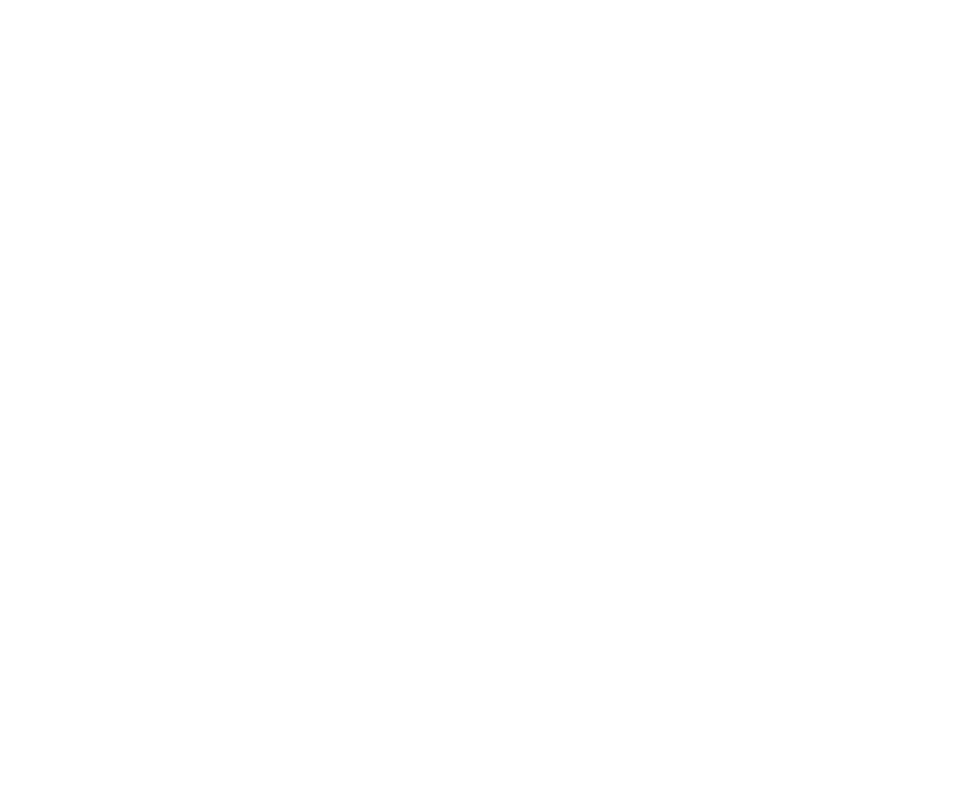
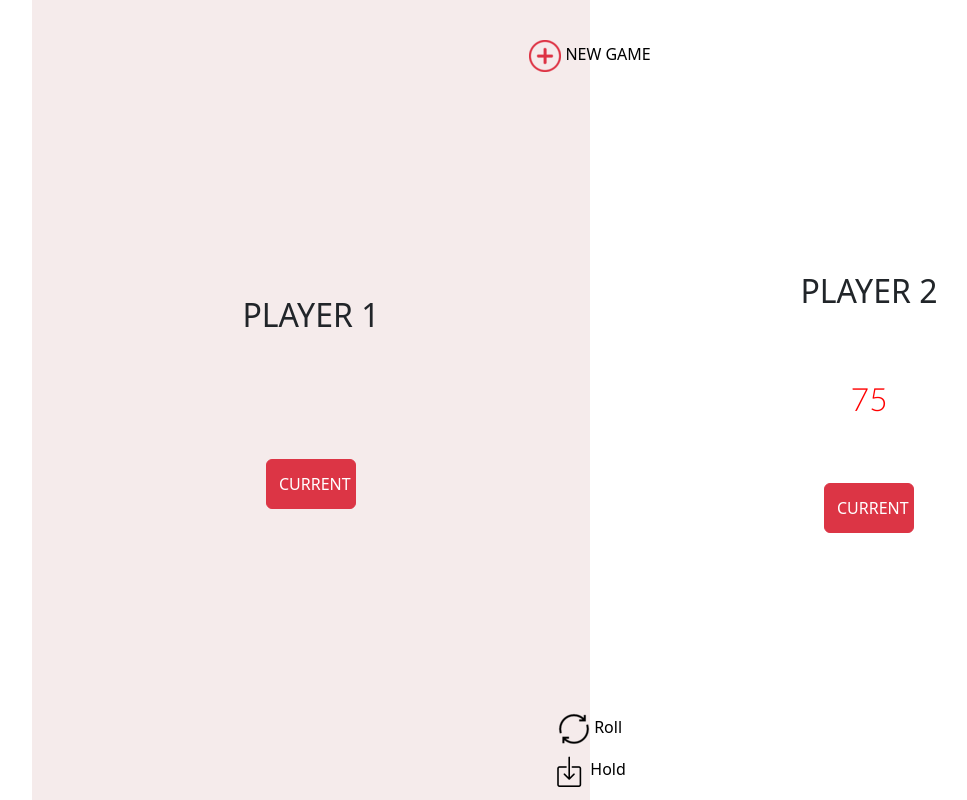
Before and after one commit to Lastef60/dice, a plain HTML site: page index.html in a window 1280 px wide. Shown: the whole page, without its empty margins (50-1017 px from the left). Drawn offline with nearby package versions, Linux system fonts and the light colour scheme.

Commit message:
creation html + debut css

```diff
--- a/index.html
+++ b/index.html
@@ -5,8 +5,59 @@
     <meta http-equiv="X-UA-Compatible" content="IE=edge">
     <meta name="viewport" content="width=device-width, initial-scale=1.0">
     <title>Dice</title>
+    <link href="https://cdn.jsdelivr.net/npm/bootstrap@5.3.0-alpha2/dist/css/bootstrap.min.css"
+    rel="stylesheet"
+    integrity="sha384-aFq/bzH65dt+w6FI2ooMVUpc+21e0SRygnTpmBvdBgSdnuTN7QbdgL+OapgHtvPp"
+    crossorigin="anonymous">
+    <link rel="stylesheet" href="style.css">
+
   </head>
   <body>
 
+    <div class="container">
+     <!--start div playerOne-->
+      <div class="playerOne">
+          <p>PLAYER 1</p>
+          <div id="scoreOne"></div>
+          <button class="btn btn-danger">CURRENT</button>
+        </div>
+
+           <!--end div playerOne-->
+     <!--start div playerTwo-->
+      <div class="playerTwo">
+
+          <p>PLAYER 2</p>
+          <div id="scoreTwo">75</div>
+          <button class="btn btn-danger">CURRENT</button>
+
+      </div>
+     <!--end div playerTwo-->
+     <!-- start div center for button-->
+      <div class="center">
+        <div class="newgame">
+          <button id="newgame">
+            <img src="img/add_red_button_icon_227862.png">
+             NEW GAME
+          </button>
+        </div>
+        <div class="dice">
+          <div id="objDice" class="dice-face" data="1" >
+
+          </div>
+        </div>
+        <div class="dice-buttons">
+          <button id="diceBtnRoll">
+            <img src="img/4213447-arrow-load-loading-refresh-reload-restart-sync_115423.png">
+            Roll</button>
+          <button id="diceBtnHold">
+            <img src="img/enter-down_icon-icons.com_48307 (1).png">
+            Hold</button>
+        </div>
+
+      </div>
+    <!-- end div center for button-->
+</div>
+
+
   </body>
 </html>
--- a/style.css
+++ b/style.css
@@ -0,0 +1,110 @@
+/* BEGIN::IMPORTS */
+@import url('https://fonts.googleapis.com/css2?family=Lato:wght@300&display=swap');
+@import url('https://fonts.googleapis.com/css2?family=Reem+Kufi:wght@600&display=swap');
+/* END::IMPORTS */
+
+*{
+  margin: 0;
+  padding: 0;
+}
+
+.container {
+  position: relative;
+  display: flex;
+  height: 100vh;
+}
+
+.playerOne, .playerTwo{
+  width : 50vw;
+  height: 100%;
+  display: flex;
+  flex-direction: column;
+  align-items : center;
+  justify-content: center;
+}
+
+.playerOne{
+  background-color: rgb(245, 235, 235);
+
+}
+
+.playerOne, .playerTwo, #scoreOne, #scoreTwo{
+  font-size:xx-large;
+}
+
+.playerOne>p{
+  margin-bottom: 60px;
+}
+
+.playerTwo>P{
+  margin-bottom: 60px;
+}
+
+.playerTwo{
+  background-color : white ;
+  float: right;
+}
+
+.btn-danger {
+  width : 90px;
+  height : 50px;
+}
+
+#scoreOne, #scoreTwo {
+  color : red;
+  font-family: 'lato', sans-serif;
+  margin-bottom: 60px;
+}
+
+.center {
+  position: absolute;
+  top: 50%;
+  left: 50%;
+  transform: translateY(-50%) translateX(-50%);
+  background-color: transparent;
+  width: 50vh;
+  height: 90%;
+}
+.newgame{
+  align-items: flex-start;
+  text-align: center;
+  justify-content: center;
+}
+#newgame, .dice-buttons>button{
+  border:none;
+  background-color: transparent;
+}
+
+
+.dice-buttons{
+  display: flex;
+  flex-direction: column;
+  text-align: center;
+  justify-content: end;
+  align-items: center;
+  height: 100%;
+}
+
+.dice-buttons>button{
+  align-items: flex-end;
+  margin : 5px;
+}
+
+.dice-face[data="1"]{
+  background-image: url('https://cdn.tutsplus.com/active/uploads/legacy/flashtuts/094_3DDiceGame/Tutorial/away3d-diceTexture1.png');
+}
+.dice-face[data="2"]{
+  background-image: url('https://cdn.tutsplus.com/active/uploads/legacy/flashtuts/094_3DDiceGame/Tutorial/away3d-diceTexture2.png');
+}
+.dice-face[data="3"]{
+  background-image: url('https://cdn.tutsplus.com/active/uploads/legacy/flashtuts/094_3DDiceGame/Tutorial/away3d-diceTexture3.png');
+}
+.dice-face[data="4"]{
+  background-image: url('https://cdn.tutsplus.com/active/uploads/legacy/flashtuts/094_3DDiceGame/Tutorial/away3d-diceTexture4.png');
+}
+.dice-face[data="5"]{
+  background-image: url('https://cdn.tutsplus.com/active/uploads/legacy/flashtuts/094_3DDiceGame/Tutorial/away3d-diceTexture5.png');
+}
+.dice-face[data="6"]{
+  background-image: url('https://cdn.tutsplus.com/active/uploads/legacy/flashtuts/094_3DDiceGame/Tutorial/away3d-diceTexture6.png');
+}
```
Also changed, not shown: app.js (+23 -0 lines), img/4213447-arrow-load-loading-refresh-reload-restart-sync_115423.png (added), img/add_red_button_icon_227862.png (added), img/enter-down_icon-icons.com_48307 (1).png (added). Lines whose indentation alone changed are shown as unchanged.
